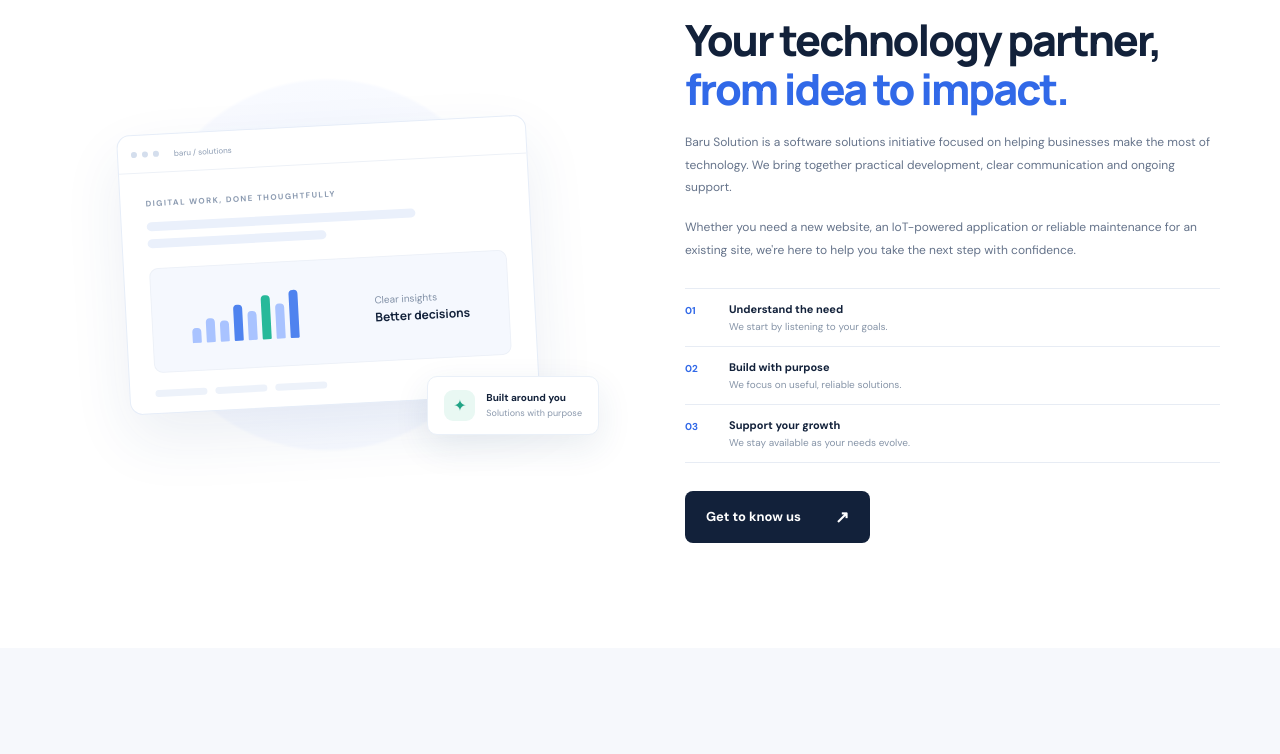
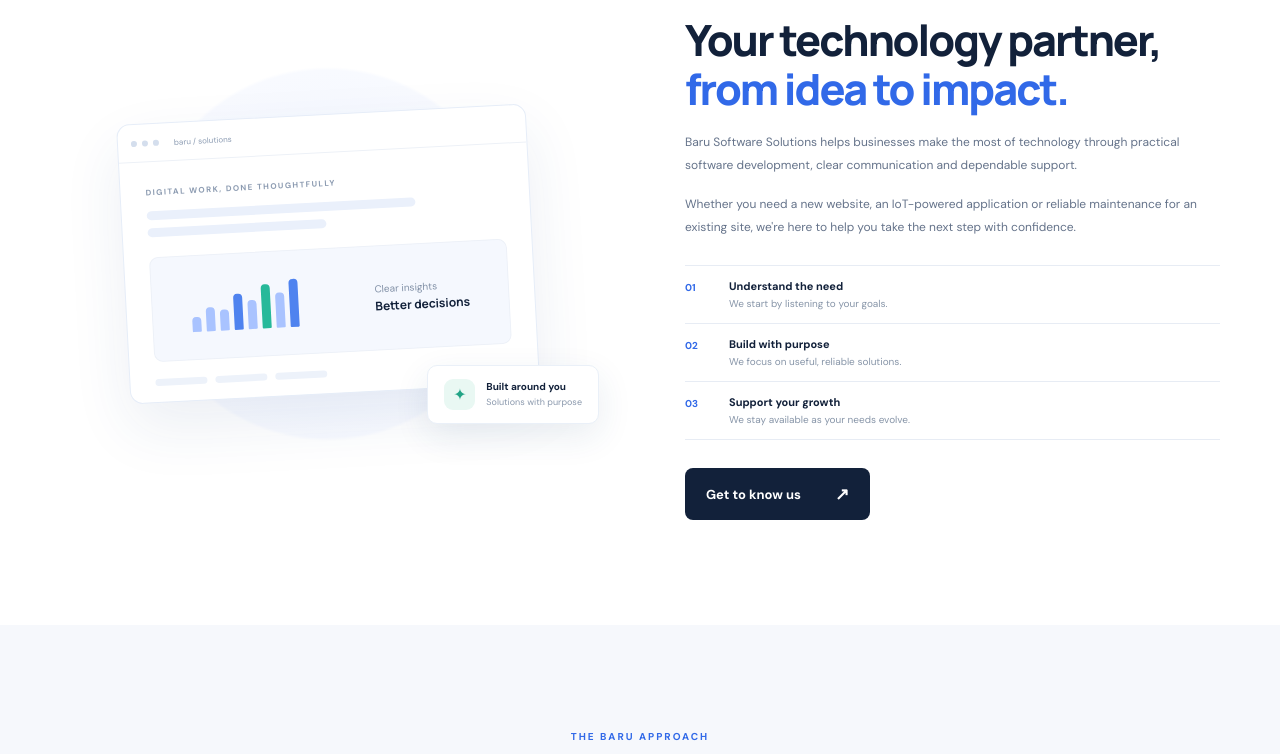
Before and after one commit to maheshbaaru/baaru-software-solutions, an Angular app: page / in a window 1280 px wide. Shown: the part 2325-3079 px from the top of the page. Built offline with nearby package versions, Linux system fonts and the light colour scheme.

Commit message:
Correct Baru company branding across landing page

```diff
--- a/src/app/pages/landing-page.component.html
+++ b/src/app/pages/landing-page.component.html
@@ -39,10 +39,10 @@
 <section class="about section" id="about">
   <div class="container about-grid">
     <div class="about-visual"><div class="visual-window"><div class="window-bar"><i></i><i></i><i></i><span>baru / solutions</span></div><div class="window-content"><div class="window-kicker">DIGITAL WORK, DONE THOUGHTFULLY</div><div class="window-line long"></div><div class="window-line medium"></div><div class="window-panel"><div class="window-chart"><i></i><i></i><i></i><i></i><i></i><i></i><i></i><i></i></div><span>Clear insights<br><b>Better decisions</b></span></div><div class="window-pills"><i></i><i></i><i></i></div></div></div><div class="floating-note"><span>✦</span><div><b>Built around you</b><small>Solutions with purpose</small></div></div></div>
-    <div class="about-copy"><div class="eyebrow">ABOUT BAARU SOLUTION</div><h2>Your technology partner, <span>from idea to impact.</span></h2><p>Baru Solution is a software solutions initiative focused on helping businesses make the most of technology. We bring together practical development, clear communication and ongoing support.</p><p>Whether you need a new website, an IoT-powered application or reliable maintenance for an existing site, we're here to help you take the next step with confidence.</p><div class="value-list"><div><span>01</span><b>Understand the need</b><small>We start by listening to your goals.</small></div><div><span>02</span><b>Build with purpose</b><small>We focus on useful, reliable solutions.</small></div><div><span>03</span><b>Support your growth</b><small>We stay available as your needs evolve.</small></div></div><a class="button button-dark" href="#contact">Get to know us <span>↗</span></a></div>
+    <div class="about-copy"><div class="eyebrow">ABOUT BARU SOFTWARE SOLUTIONS</div><h2>Your technology partner, <span>from idea to impact.</span></h2><p>Baru Software Solutions helps businesses make the most of technology through practical software development, clear communication and dependable support.</p><p>Whether you need a new website, an IoT-powered application or reliable maintenance for an existing site, we're here to help you take the next step with confidence.</p><div class="value-list"><div><span>01</span><b>Understand the need</b><small>We start by listening to your goals.</small></div><div><span>02</span><b>Build with purpose</b><small>We focus on useful, reliable solutions.</small></div><div><span>03</span><b>Support your growth</b><small>We stay available as your needs evolve.</small></div></div><a class="button button-dark" href="#contact">Get to know us <span>↗</span></a></div>
   </div>
 </section>
-<section class="why section" id="approach"><div class="container"><div class="why-heading"><div class="eyebrow">THE BAARU APPROACH</div><h2>Good technology should<br><span>make life simpler.</span></h2></div><div class="why-grid"><div><span class="why-icon">✳</span><h3>Practical by design</h3><p>We focus on features that solve real problems—not complexity for its own sake.</p></div><div><span class="why-icon">◇</span><h3>Built to adapt</h3><p>Flexible digital solutions that can grow as your business and ideas grow.</p></div><div><span class="why-icon">♡</span><h3>Support that stays</h3><p>Clear communication and ongoing maintenance when you need a helping hand.</p></div></div></div></section>
+<section class="why section" id="approach"><div class="container"><div class="why-heading"><div class="eyebrow">THE BARU APPROACH</div><h2>Good technology should<br><span>make life simpler.</span></h2></div><div class="why-grid"><div><span class="why-icon">✳</span><h3>Practical by design</h3><p>We focus on features that solve real problems—not complexity for its own sake.</p></div><div><span class="why-icon">◇</span><h3>Built to adapt</h3><p>Flexible digital solutions that can grow as your business and ideas grow.</p></div><div><span class="why-icon">♡</span><h3>Support that stays</h3><p>Clear communication and ongoing maintenance when you need a helping hand.</p></div></div></div></section>
 <section class="contact section" id="contact">
   <div class="container contact-grid">
     <div class="contact-copy"><div class="eyebrow">LET'S BUILD SOMETHING</div><h2>Have an idea?<br><span>Let's talk.</span></h2><p>Tell us what you're working on. We'll get back to you to understand your requirements and discuss the next steps.</p><div class="contact-detail"><span>✉</span><div><small>EMAIL</small><b>hello@barusolution.com</b><em>Placeholder — update before publishing</em></div></div></div>
```
